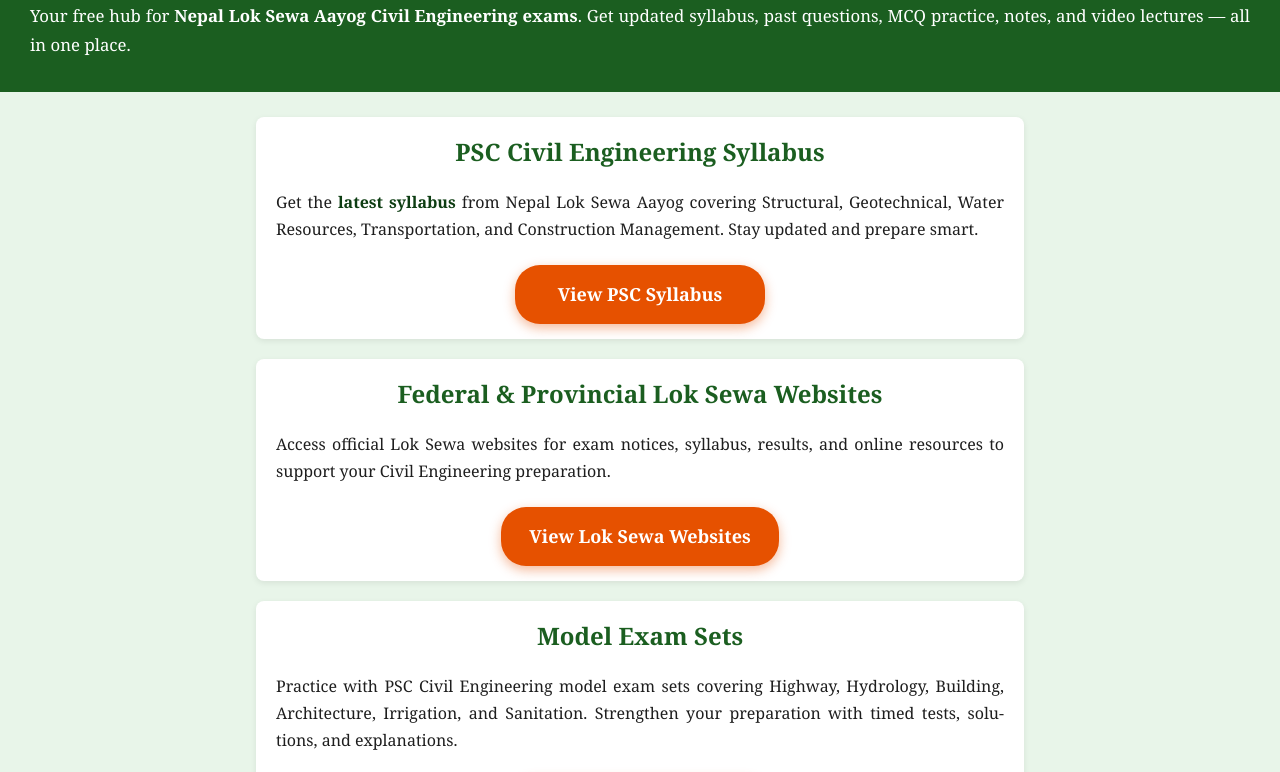
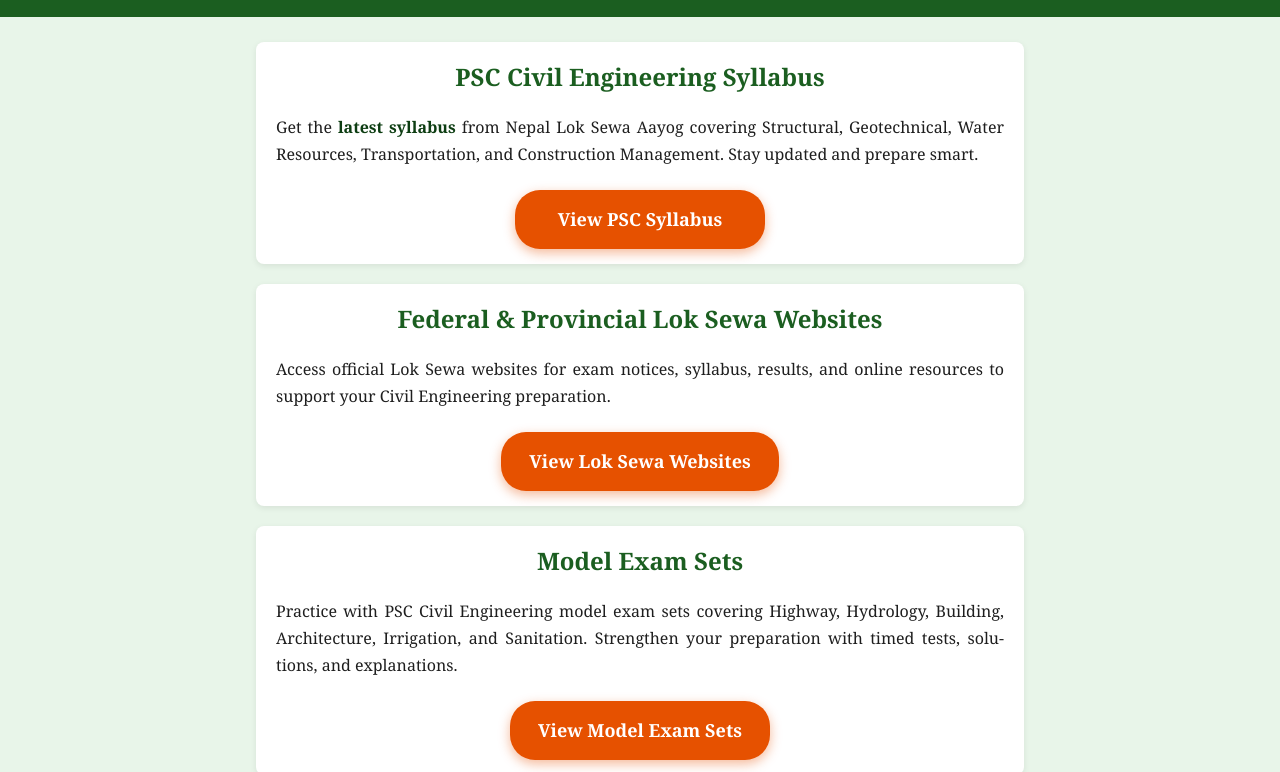
Before and after one commit to Erarunpanthi/eraun.com.np, a plain HTML site: page index.html in a window 1280 px wide. Shown: the part 86-858 px from the top of the page. Drawn offline with Linux system fonts and the light colour scheme.

Commit message:
Remove homepage introduction description
Co-authored-by: arena-agent <297053741+arena-agent@users.noreply.github.com>

```diff
--- a/index.html
+++ b/index.html
@@ -55,7 +55,6 @@
 
     <header class="hero">
       <h1>PSC Civil Engineering Prep</h1>
-      <p>Your free hub for <strong>Nepal Lok Sewa Aayog Civil Engineering exams</strong>. Get updated syllabus, past questions, MCQ practice, notes, and video lectures — all in one place.</p>
     </header>
 
     <section class="section" id="psc-syllabus" aria-labelledby="syllabus-heading">
```
